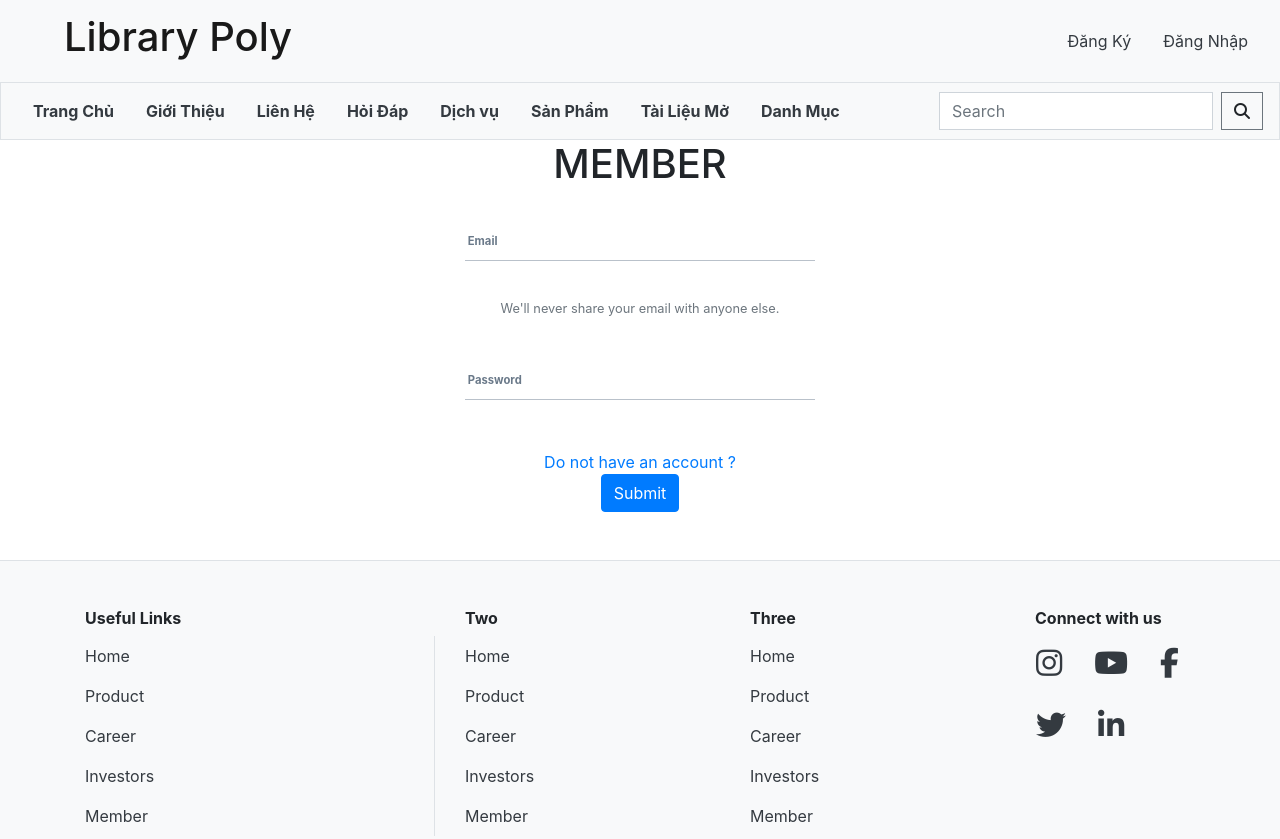
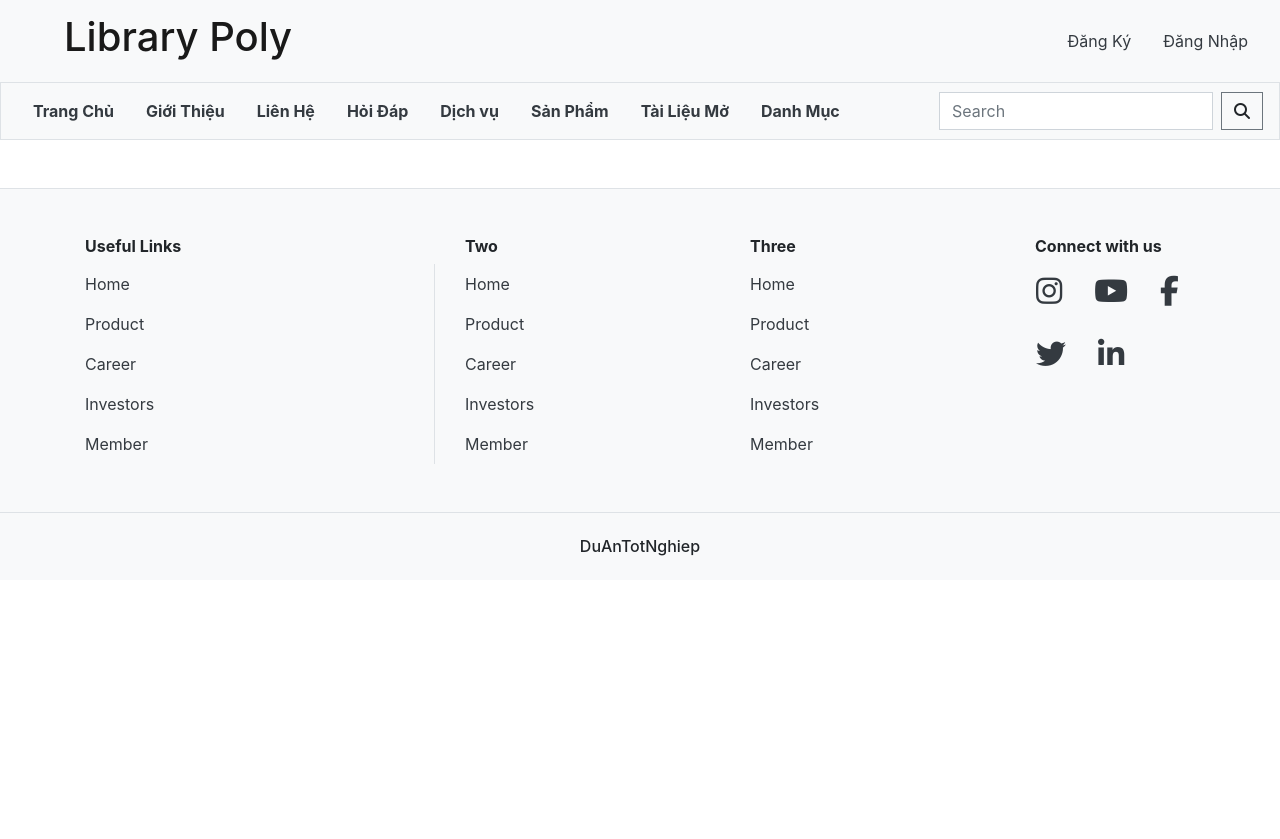
Before and after one commit to truongductai1/Du-An-T-N, a plain HTML site: page register.html in a window 1280 px wide. Shown: the top 839 px of the page. After the commit the page ends 800 px from the top, so only its background shows below. Drawn offline with nearby package versions, Linux system fonts and the light colour scheme; files that its build step writes are made by us from their sources.

Commit message:
Update register.html

```diff
--- a/register.html
+++ b/register.html
@@ -2,7 +2,7 @@
 <html lang="en">
 
 <head>
-    <title>Member</title>
+    <title>register</title>
     <!-- Required meta tags -->
     <meta charset="utf-8">
     <meta name="viewport" content="width=device-width, initial-scale=1, shrink-to-fit=no">
@@ -71,28 +71,7 @@
         </nav>
     </header>
     <article class="text-center">
-        <h1 >MEMBER</h1>
-        <form>
-            <div class="form-group">
-                <span class="input input--hoshi">
-					<input class="input__field input__field--hoshi" type="email" id="input-6">
-					<label class="input__label input__label--hoshi input__label--hoshi-color-3" for="input-6">
-						<span class="input__label-content input__label-content--hoshi">Email</span>
-					</label>
-				</span>
-              <small id="emailHelp" class="form-text text-muted">We'll never share your email with anyone else.</small>
-            </div>
-            <div class="form-group">
-                <span class="input input--hoshi">
-					<input class="input__field input__field--hoshi" type="password" id="input-4">
-					<label class="input__label input__label--hoshi input__label--hoshi-color-1" for="input-4">
-						<span class="input__label-content input__label-content--hoshi">Password</span>
-					</label>
-				</span>
-            </div>
-            <a href="/register.html">Do not have an account ?</a> <br/>
-            <button type="submit" class="btn btn-primary">Submit</button>
-          </form>
+
     </article>
     <footer class="mt-5 bg-light border-top">
         <div class="container">
```
